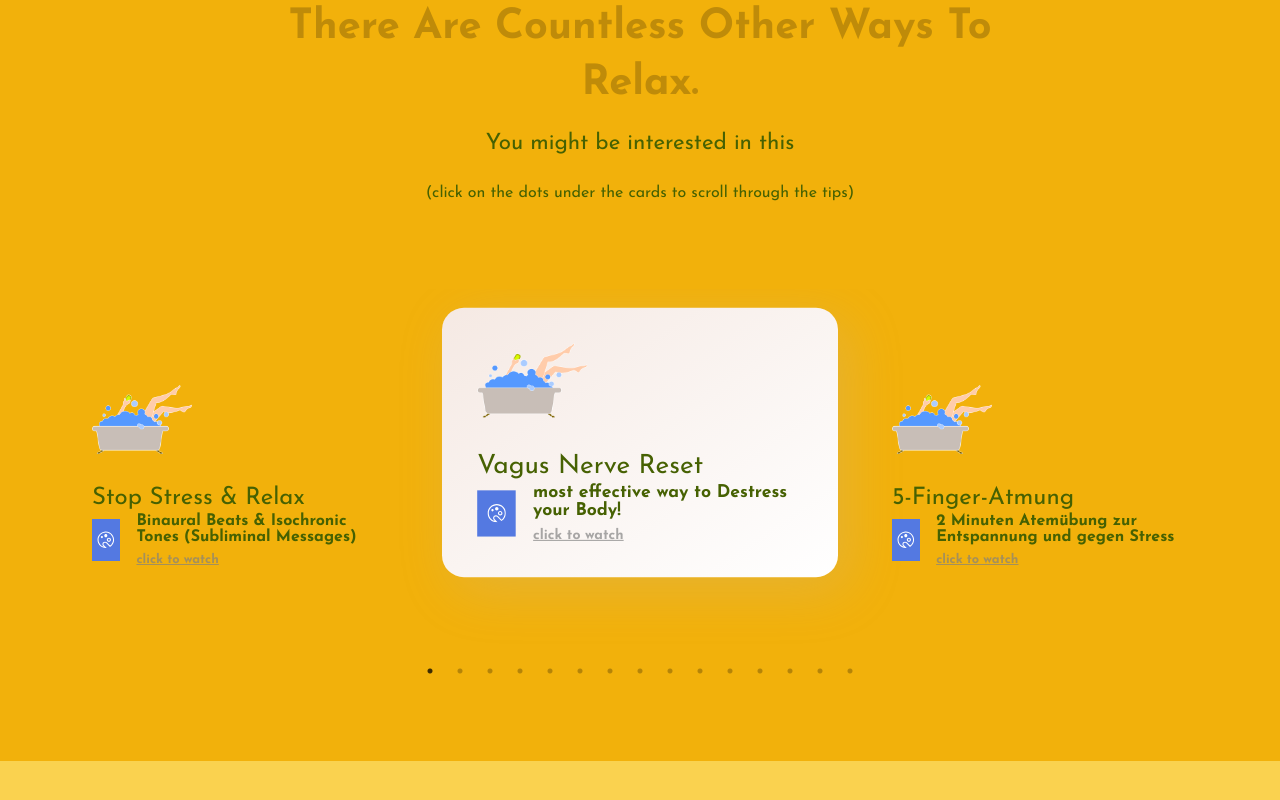
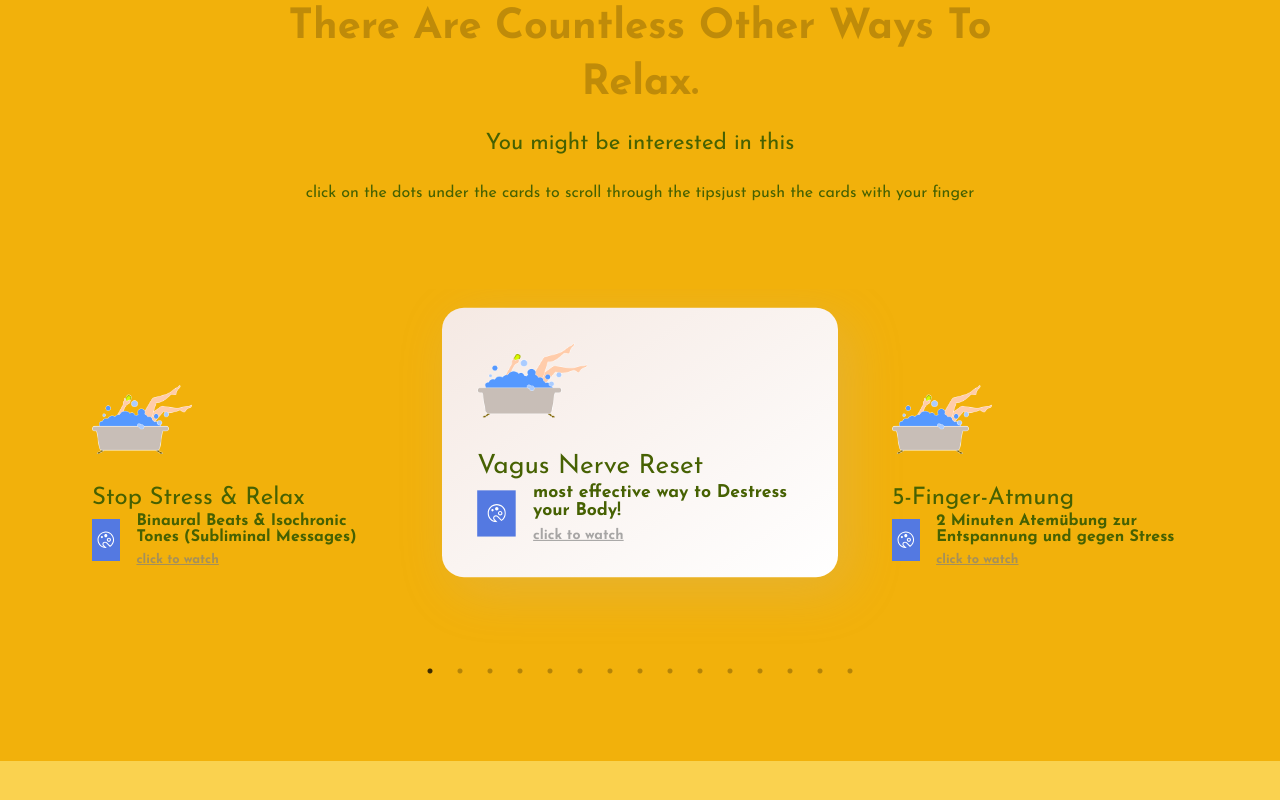
Before and after one commit to RALBERSME/myRelaxation, a Next.js app: page / in a window 1280 px wide. Shown: the part 9967-10767 px from the top of the page. Built offline with nearby package versions, Linux system fonts and the light colour scheme.

Commit message:
mobile message

```diff
--- a/src/components/Miscellaneous/Miscellaneous.jsx
+++ b/src/components/Miscellaneous/Miscellaneous.jsx
@@ -16,8 +16,11 @@ const Miscellaneous = () => {
               <br />
             </span>
             <span className="des">
-              <small className="mis-small">
-                (click on the dots under the cards to scroll through the tips)
+              <small className="mis-small mis-show1">
+                click on the dots under the cards to scroll through the tips
+              </small>
+              <small className="mis-small mis-show2">
+                just push the cards with your finger
               </small>
             </span>
           </div>
```
